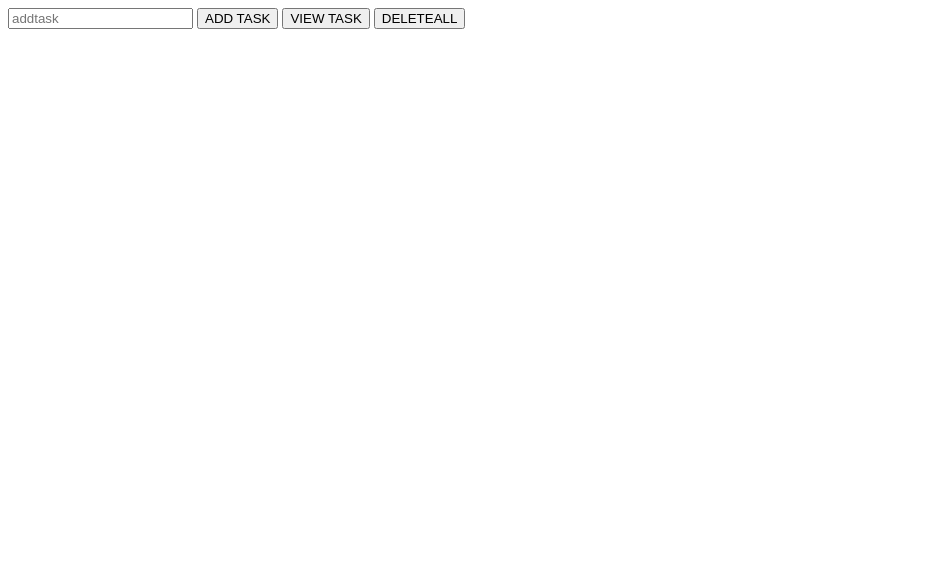
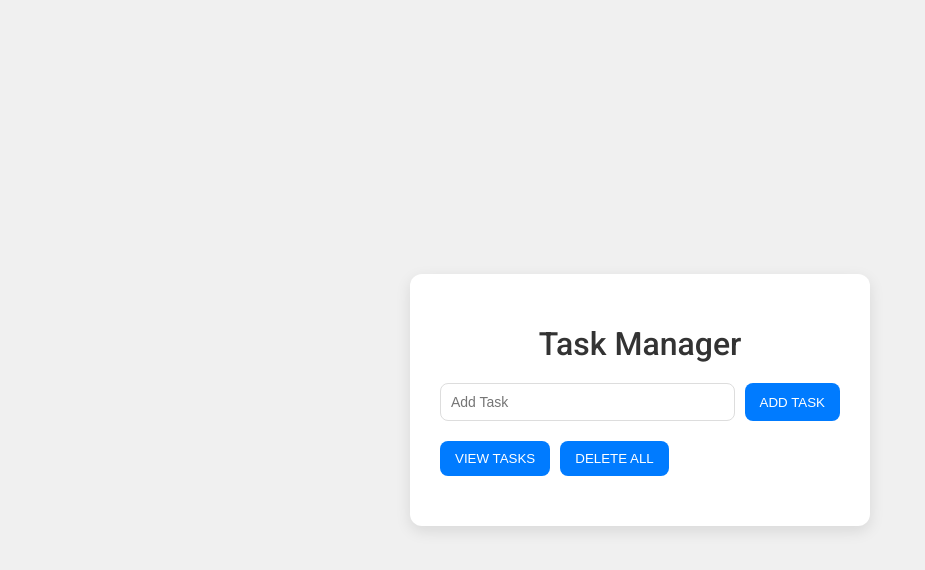
Before and after one commit to shamruth/vercel-tut, a website: page index.html in a window 1280 px wide. Shown: the whole page, without its empty margins (0-925 px from the left). Drawn offline with Linux system fonts and the light colour scheme.

Commit message:
used chatgpt to improve the design and overall style of the html

```diff
--- a/index.html
+++ b/index.html
@@ -1,31 +1,118 @@
 <!DOCTYPE html>
 <html>
-    <head>
+   <head>
+    <title>Task Manager</title>
+    <link href="https://fonts.googleapis.com/css2?family=Roboto:wght@400;500;700&display=swap" rel="stylesheet">
+    <style>
+        body {
+            background-color: #f0f0f0;
+            font-family: 'Roboto', sans-serif;
+            display: flex;
+            justify-content: center;
+            align-items: center;
+            height: 100vh;
+            margin: 0;
+        }
 
-    </head>
-    <body>
-        <form>
-            <input id="data" type="text" placeholder="addtask" minlength="1" required>
-            <button type="button" onclick="ADD()">ADD TASK</button>
-            <button type="button" onclick="DISP()">VIEW TASK</button>
-            <button type="button" onclick="DELETEALL()">DELETEALL</button>
-            <ul id="VIEWTASK">  </ul>
-        </form>
-    </body>
+        .container {
+            background-color: #ffffff;
+            padding: 30px;
+            box-shadow: 0px 5px 15px rgba(0, 0, 0, 0.1);
+            border-radius: 12px;
+            width: 400px;
+        }
 
-</html>
-<style>
-    #data
-    {
-        padding: auto;
-    }
-    ul li button
-    {
-        padding: auto;
-        margin: 10px;
+        .container h1 {
+            font-weight: 500;
+            margin-bottom: 20px;
+            color: #333;
+            text-align: center;
+        }
 
-    }
-</style>
+        .form-group {
+            display: flex;
+            gap: 10px;
+            margin-bottom: 20px;
+        }
+
+        #data {
+            flex: 1;
+            padding: 10px;
+            border: 1px solid #ddd;
+            border-radius: 8px;
+            outline: none;
+            font-size: 14px;
+        }
+
+        .btn {
+            background-color: #007bff;
+            color: #fff;
+            padding: 10px 15px;
+            border: none;
+            cursor: pointer;
+            border-radius: 8px;
+            font-weight: 500;
+            transition: background-color 0.3s ease;
+        }
+
+        .btn:hover {
+            background-color: #0056b3;
+        }
+
+        #VIEWTASK {
+            list-style-type: none;
+            padding: 0;
+            margin: 0;
+        }
+
+        #VIEWTASK li {
+            background-color: #fafafa;
+            padding: 10px;
+            margin-bottom: 10px;
+            border-radius: 8px;
+            display: flex;
+            justify-content: space-between;
+            align-items: center;
+        }
+
+        #VIEWTASK li button {
+            background-color: #dc3545;
+            color: #fff;
+            border: none;
+            padding: 5px 10px;
+            border-radius: 5px;
+            cursor: pointer;
+            margin-left: 5px;
+        }
+
+        #VIEWTASK li button:hover {
+            background-color: #c82333;
+        }
+
+        #VIEWTASK li .edit-btn {
+            background-color: #28a745;
+        }
+
+        #VIEWTASK li .edit-btn:hover {
+            background-color: #218838;
+        }
+
+    </style>
+</head>
+<body>
+    <div class="container">
+        <h1>Task Manager</h1>
+        <div class="form-group">
+            <input id="data" type="text" placeholder="Add Task" minlength="1" required>
+            <button class="btn" type="button" onclick="ADD()">ADD TASK</button>
+        </div>
+        <div class="form-group">
+            <button class="btn" type="button" onclick="DISP()">VIEW TASKS</button>
+            <button class="btn" type="button" onclick="DELETEALL()">DELETE ALL</button>
+        </div>
+        <ul id="VIEWTASK"></ul>
+    </div>
+</body>
 <script>
     const VIEW=document.getElementById("VIEWTASK");
     async function ADD()
```
